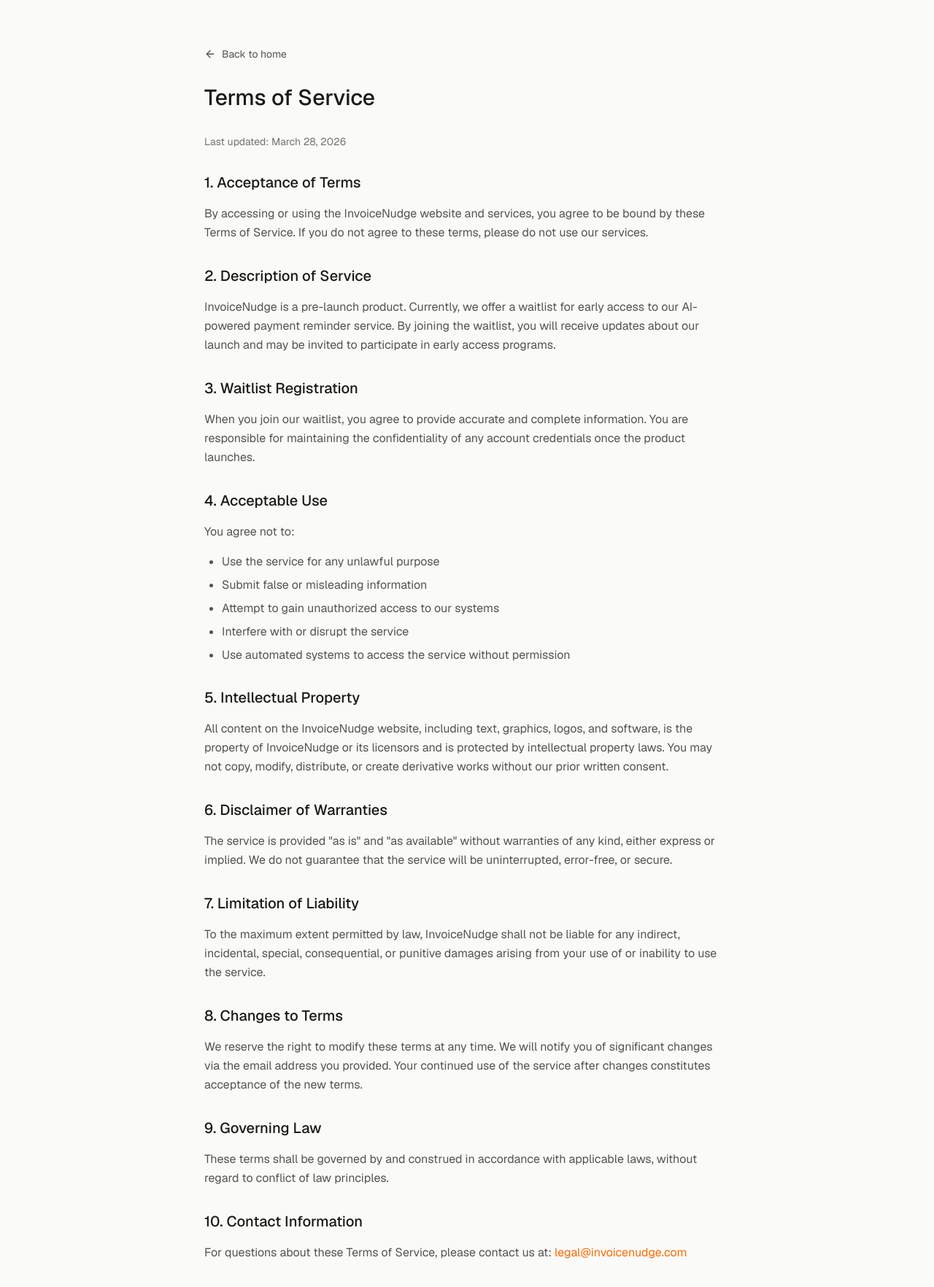
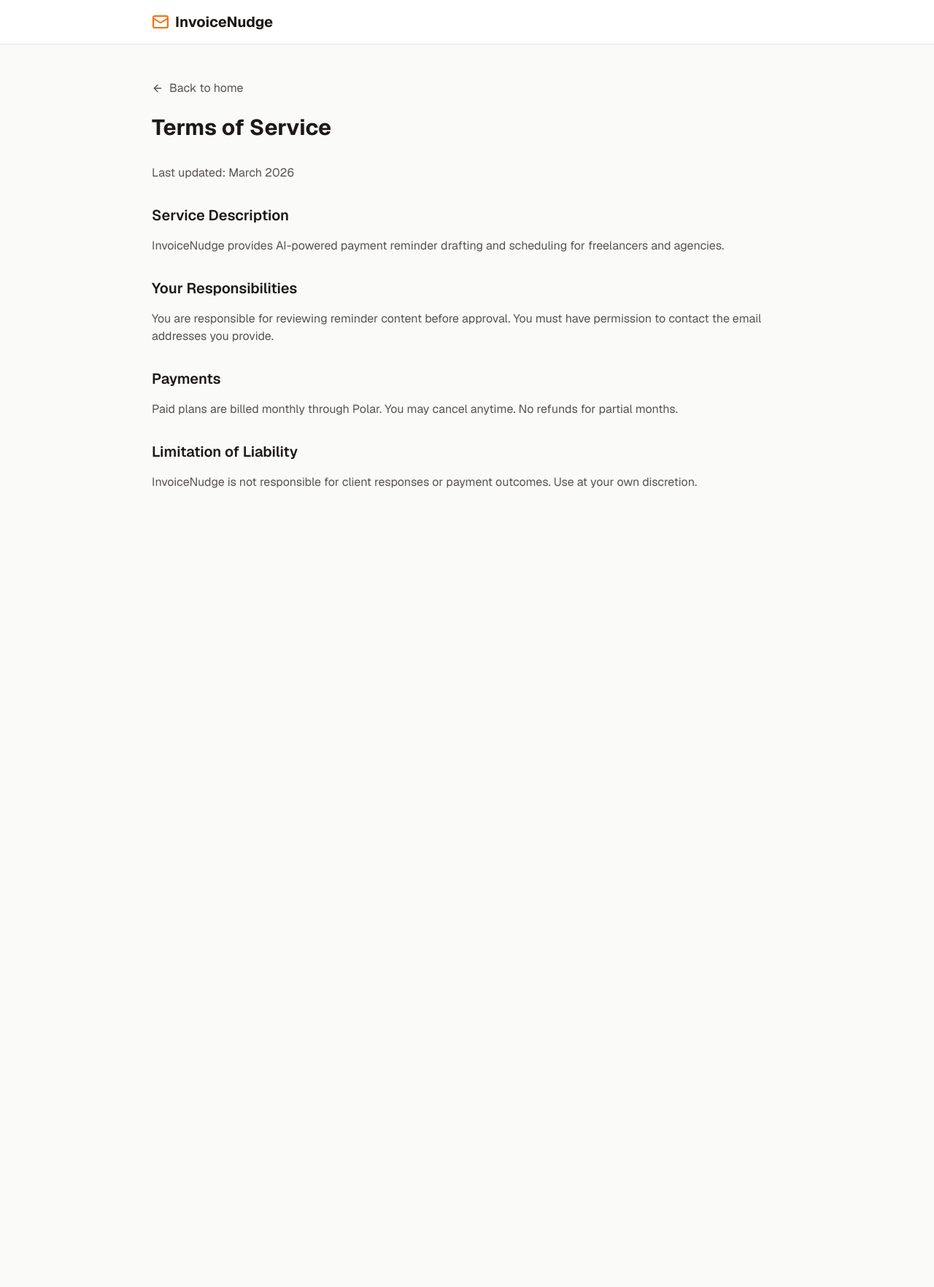
Before and after one commit to dev-pointline/invoicenudge, a Next.js app: page /terms in a window 1280 px wide. Shown: the top 1764 px of the page at 73% size. After the commit the page ends 800 px from the top, so only its background shows below. Built offline with nearby package versions, Linux system fonts and the light colour scheme.

Commit message:
Product code — auto-generated by Pipeline Dashboard

```diff
--- a/app/privacy/page.tsx
+++ b/app/privacy/page.tsx
@@ -1,99 +1,42 @@
-import { ArrowLeft } from "lucide-react";
 import Link from "next/link";
+import { Mail, ArrowLeft } from "lucide-react";
 
-export default function PrivacyPolicy() {
+export default function PrivacyPage() {
   return (
-    <div className="min-h-screen bg-[var(--bg-primary)]">
-      <div className="max-w-3xl mx-auto px-6 py-16">
-        <Link
-          href="/"
-          className="inline-flex items-center gap-2 text-sm text-stone-600 hover:text-stone-900 transition-colors mb-8"
-        >
+    <div className="min-h-screen bg-stone-50">
+      <header className="border-b border-stone-200 bg-white">
+        <div className="max-w-4xl mx-auto px-4 py-4">
+          <Link href="/" className="flex items-center gap-2 text-xl font-bold text-stone-900">
+            <Mail className="w-6 h-6 text-orange-500" />
+            InvoiceNudge
+          </Link>
+        </div>
+      </header>
+
+      <main className="max-w-4xl mx-auto px-4 py-12">
+        <Link href="/" className="inline-flex items-center gap-2 text-stone-600 hover:text-stone-900 mb-6">
           <ArrowLeft className="w-4 h-4" />
           Back to home
         </Link>
 
-        <h1 className="text-3xl font-medium text-stone-900 mb-8">Privacy Policy</h1>
-        <p className="text-sm text-stone-500 mb-8">Last updated: March 28, 2026</p>
+        <h1 className="text-3xl font-bold text-stone-900 mb-8">Privacy Policy</h1>
 
         <div className="prose prose-stone max-w-none">
-          <section className="mb-8">
-            <h2 className="text-xl font-medium text-stone-900 mb-4">Overview</h2>
-            <p className="text-stone-600 leading-relaxed mb-4">
-              InvoiceNudge ("we," "our," or "us") respects your privacy and is committed to protecting your personal data. This privacy policy explains how we collect, use, and safeguard your information when you use our website and services.
-            </p>
-          </section>
+          <p className="text-stone-600 mb-6">Last updated: March 2026</p>
 
-          <section className="mb-8">
-            <h2 className="text-xl font-medium text-stone-900 mb-4">Information We Collect</h2>
-            <p className="text-stone-600 leading-relaxed mb-4">
-              <strong>Waitlist Information:</strong> When you join our waitlist, we collect your email address and optionally your name. This information is used solely to notify you about our launch and product updates.
-            </p>
-            <p className="text-stone-600 leading-relaxed mb-4">
-              <strong>Usage Data:</strong> We may collect anonymous usage data about how you interact with our website, including pages visited, time spent, and referral sources. This helps us improve our website experience.
-            </p>
-          </section>
+          <h2 className="text-xl font-semibold text-stone-900 mt-8 mb-4">Information We Collect</h2>
+          <p className="text-stone-600 mb-4">We collect information you provide directly: email address, name, invoice details (client names, amounts, due dates), and writing samples for tone matching.</p>
 
-          <section className="mb-8">
-            <h2 className="text-xl font-medium text-stone-900 mb-4">How We Use Your Information</h2>
-            <ul className="list-disc pl-6 text-stone-600 space-y-2">
-              <li>To send you updates about our product launch and early access opportunities</li>
-              <li>To respond to your inquiries and provide customer support</li>
-              <li>To improve our website and services</li>
-              <li>To comply with legal obligations</li>
-            </ul>
-          </section>
+          <h2 className="text-xl font-semibold text-stone-900 mt-8 mb-4">How We Use Your Information</h2>
+          <p className="text-stone-600 mb-4">We use your information to provide the InvoiceNudge service: generating reminder emails, scheduling sends, and tracking payment status. We do not sell your data.</p>
 
-          <section className="mb-8">
-            <h2 className="text-xl font-medium text-stone-900 mb-4">Data Sharing</h2>
-            <p className="text-stone-600 leading-relaxed mb-4">
-              We do not sell, trade, or rent your personal information to third parties. We may share your information only in the following circumstances:
-            </p>
-            <ul className="list-disc pl-6 text-stone-600 space-y-2">
-              <li>With service providers who assist us in operating our website (e.g., email delivery services)</li>
-              <li>When required by law or to protect our legal rights</li>
-              <li>In connection with a merger, acquisition, or sale of assets</li>
-            </ul>
-          </section>
+          <h2 className="text-xl font-semibold text-stone-900 mt-8 mb-4">Data Storage</h2>
+          <p className="text-stone-600 mb-4">Your data is stored securely using Supabase (PostgreSQL) with encryption at rest. We retain your data for as long as your account is active.</p>
 
-          <section className="mb-8">
-            <h2 className="text-xl font-medium text-stone-900 mb-4">Data Security</h2>
-            <p className="text-stone-600 leading-relaxed mb-4">
-              We implement appropriate technical and organizational measures to protect your personal data against unauthorized access, alteration, disclosure, or destruction. However, no method of transmission over the Internet is 100% secure.
-            </p>
-          </section>
-
-          <section className="mb-8">
-            <h2 className="text-xl font-medium text-stone-900 mb-4">Data Retention</h2>
-            <p className="text-stone-600 leading-relaxed mb-4">
-              We retain your waitlist information until you request removal or until our product launches and you convert to a customer account. You can request deletion of your data at any time by contacting us.
-            </p>
-          </section>
-
-          <section className="mb-8">
-            <h2 className="text-xl font-medium text-stone-900 mb-4">Your Rights</h2>
-            <p className="text-stone-600 leading-relaxed mb-4">
-              You have the right to:
-            </p>
-            <ul className="list-disc pl-6 text-stone-600 space-y-2">
-              <li>Access the personal data we hold about you</li>
-              <li>Request correction of inaccurate data</li>
-              <li>Request deletion of your data</li>
-              <li>Opt out of marketing communications</li>
-            </ul>
-          </section>
-
-          <section className="mb-8">
-            <h2 className="text-xl font-medium text-stone-900 mb-4">Contact Us</h2>
-            <p className="text-stone-600 leading-relaxed">
-              If you have any questions about this privacy policy or our data practices, please contact us at:{" "}
-              <a href="mailto:privacy@invoicenudge.com" className="text-orange-500 hover:text-orange-600">
-                privacy@invoicenudge.com
-              </a>
-            </p>
-          </section>
+          <h2 className="text-xl font-semibold text-stone-900 mt-8 mb-4">Contact</h2>
+          <p className="text-stone-600">For privacy questions, email privacy@pointline.dev</p>
         </div>
-      </div>
+      </main>
     </div>
   );
 }
--- a/app/terms/page.tsx
+++ b/app/terms/page.tsx
@@ -1,103 +1,42 @@
-import { ArrowLeft } from "lucide-react";
 import Link from "next/link";
+import { Mail, ArrowLeft } from "lucide-react";
 
-export default function TermsOfService() {
+export default function TermsPage() {
   return (
-    <div className="min-h-screen bg-[var(--bg-primary)]">
-      <div className="max-w-3xl mx-auto px-6 py-16">
-        <Link
-          href="/"
-          className="inline-flex items-center gap-2 text-sm text-stone-600 hover:text-stone-900 transition-colors mb-8"
-        >
+    <div className="min-h-screen bg-stone-50">
+      <header className="border-b border-stone-200 bg-white">
+        <div className="max-w-4xl mx-auto px-4 py-4">
+          <Link href="/" className="flex items-center gap-2 text-xl font-bold text-stone-900">
+            <Mail className="w-6 h-6 text-orange-500" />
+            InvoiceNudge
+          </Link>
+        </div>
+      </header>
+
+      <main className="max-w-4xl mx-auto px-4 py-12">
+        <Link href="/" className="inline-flex items-center gap-2 text-stone-600 hover:text-stone-900 mb-6">
           <ArrowLeft className="w-4 h-4" />
           Back to home
         </Link>
 
-        <h1 className="text-3xl font-medium text-stone-900 mb-8">Terms of Service</h1>
-        <p className="text-sm text-stone-500 mb-8">Last updated: March 28, 2026</p>
+        <h1 className="text-3xl font-bold text-stone-900 mb-8">Terms of Service</h1>
 
         <div className="prose prose-stone max-w-none">
-          <section className="mb-8">
-            <h2 className="text-xl font-medium text-stone-900 mb-4">1. Acceptance of Terms</h2>
-            <p className="text-stone-600 leading-relaxed mb-4">
-              By accessing or using the InvoiceNudge website and services, you agree to be bound by these Terms of Service. If you do not agree to these terms, please do not use our services.
-            </p>
-          </section>
+          <p className="text-stone-600 mb-6">Last updated: March 2026</p>
 
-          <section className="mb-8">
-            <h2 className="text-xl font-medium text-stone-900 mb-4">2. Description of Service</h2>
-            <p className="text-stone-600 leading-relaxed mb-4">
-              InvoiceNudge is a pre-launch product. Currently, we offer a waitlist for early access to our AI-powered payment reminder service. By joining the waitlist, you will receive updates about our launch and may be invited to participate in early access programs.
-            </p>
-          </section>
+          <h2 className="text-xl font-semibold text-stone-900 mt-8 mb-4">Service Description</h2>
+          <p className="text-stone-600 mb-4">InvoiceNudge provides AI-powered payment reminder drafting and scheduling for freelancers and agencies.</p>
 
-          <section className="mb-8">
-            <h2 className="text-xl font-medium text-stone-900 mb-4">3. Waitlist Registration</h2>
-            <p className="text-stone-600 leading-relaxed mb-4">
-              When you join our waitlist, you agree to provide accurate and complete information. You are responsible for maintaining the confidentiality of any account credentials once the product launches.
-            </p>
-          </section>
+          <h2 className="text-xl font-semibold text-stone-900 mt-8 mb-4">Your Responsibilities</h2>
+          <p className="text-stone-600 mb-4">You are responsible for reviewing reminder content before approval. You must have permission to contact the email addresses you provide.</p>
 
-          <section className="mb-8">
-            <h2 className="text-xl font-medium text-stone-900 mb-4">4. Acceptable Use</h2>
-            <p className="text-stone-600 leading-relaxed mb-4">
-              You agree not to:
-            </p>
-            <ul className="list-disc pl-6 text-stone-600 space-y-2">
-              <li>Use the service for any unlawful purpose</li>
-              <li>Submit false or misleading information</li>
-              <li>Attempt to gain unauthorized access to our systems</li>
-              <li>Interfere with or disrupt the service</li>
-              <li>Use automated systems to access the service without permission</li>
-            </ul>
-          </section>
+          <h2 className="text-xl font-semibold text-stone-900 mt-8 mb-4">Payments</h2>
+          <p className="text-stone-600 mb-4">Paid plans are billed monthly through Polar. You may cancel anytime. No refunds for partial months.</p>
 
-          <section className="mb-8">
-            <h2 className="text-xl font-medium text-stone-900 mb-4">5. Intellectual Property</h2>
-            <p className="text-stone-600 leading-relaxed mb-4">
-              All content on the InvoiceNudge website, including text, graphics, logos, and software, is the property of InvoiceNudge or its licensors and is protected by intellectual property laws. You may not copy, modify, distribute, or create derivative works without our prior written consent.
-            </p>
-          </section>
-
-          <section className="mb-8">
-            <h2 className="text-xl font-medium text-stone-900 mb-4">6. Disclaimer of Warranties</h2>
-            <p className="text-stone-600 leading-relaxed mb-4">
-              The service is provided "as is" and "as available" without warranties of any kind, either express or implied. We do not guarantee that the service will be uninterrupted, error-free, or secure.
-            </p>
-          </section>
-
-          <section className="mb-8">
-            <h2 className="text-xl font-medium text-stone-900 mb-4">7. Limitation of Liability</h2>
-            <p className="text-stone-600 leading-relaxed mb-4">
-              To the maximum extent permitted by law, InvoiceNudge shall not be liable for any indirect, incidental, special, consequential, or punitive damages arising from your use of or inability to use the service.
-            </p>
-          </section>
-
-          <section className="mb-8">
-            <h2 className="text-xl font-medium text-stone-900 mb-4">8. Changes to Terms</h2>
-            <p className="text-stone-600 leading-relaxed mb-4">
-              We reserve the right to modify these terms at any time. We will notify you of significant changes via the email address you provided. Your continued use of the service after changes constitutes acceptance of the new terms.
-            </p>
-          </section>
-
-          <section className="mb-8">
-            <h2 className="text-xl font-medium text-stone-900 mb-4">9. Governing Law</h2>
-            <p className="text-stone-600 leading-relaxed mb-4">
-              These terms shall be governed by and construed in accordance with applicable laws, without regard to conflict of law principles.
-            </p>
-          </section>
-
-          <section className="mb-8">
-            <h2 className="text-xl font-medium text-stone-900 mb-4">10. Contact Information</h2>
-            <p className="text-stone-600 leading-relaxed">
-              For questions about these Terms of Service, please contact us at:{" "}
-              <a href="mailto:legal@invoicenudge.com" className="text-orange-500 hover:text-orange-600">
-                legal@invoicenudge.com
-              </a>
-            </p>
-          </section>
+          <h2 className="text-xl font-semibold text-stone-900 mt-8 mb-4">Limitation of Liability</h2>
+          <p className="text-stone-600">InvoiceNudge is not responsible for client responses or payment outcomes. Use at your own discretion.</p>
         </div>
-      </div>
+      </main>
     </div>
   );
 }
--- /dev/null
+++ b/lib/supabase/admin.ts
@@ -0,0 +1,6 @@
+import { createClient } from "@supabase/supabase-js";
+
+export const supabaseAdmin = createClient(
+  process.env.NEXT_PUBLIC_SUPABASE_URL!,
+  process.env.SUPABASE_SERVICE_ROLE_KEY!
+);
```
Also changed, not shown: lib/groq.ts (added, +45 -0 lines), lib/supabase/client.ts (added, +8 -0 lines), lib/supabase/server.ts (added, +27 -0 lines), package.json (+11 -6 lines), 1 other file (tests, documents, lock files or other folders).
